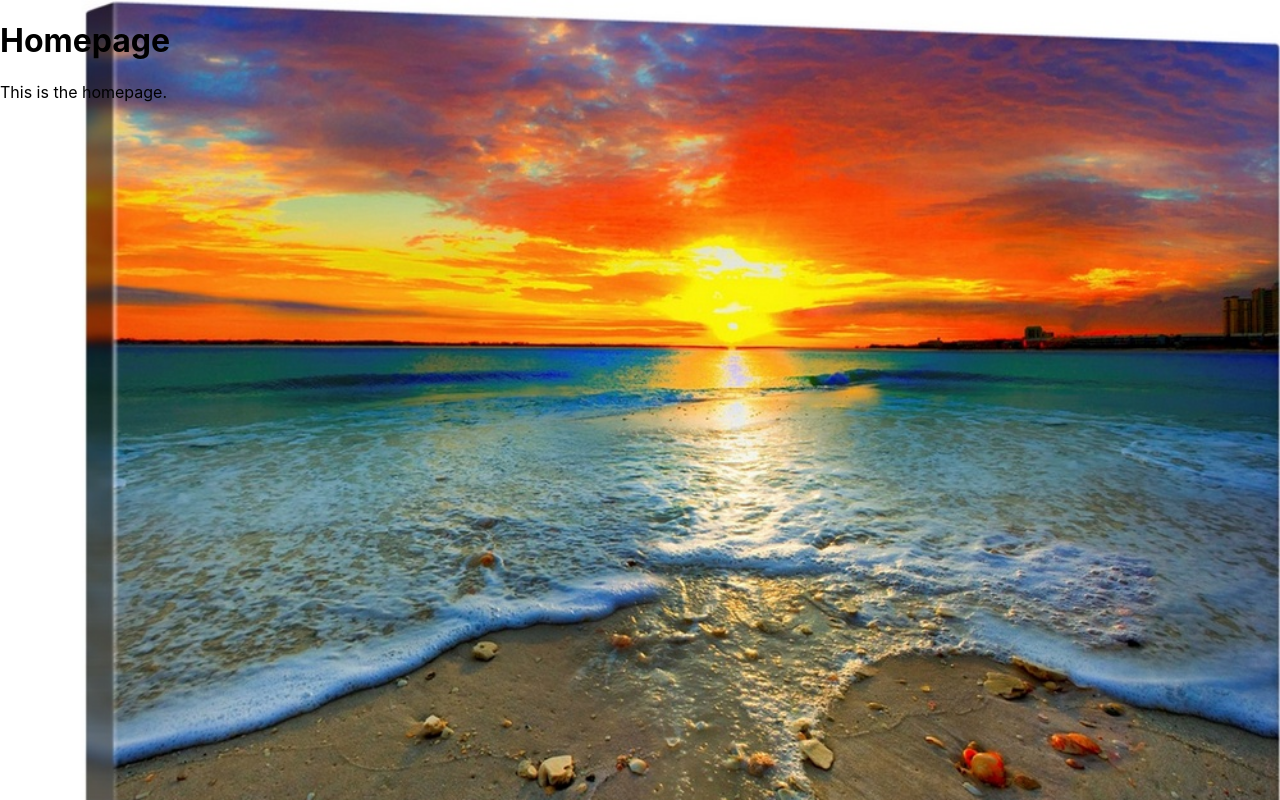
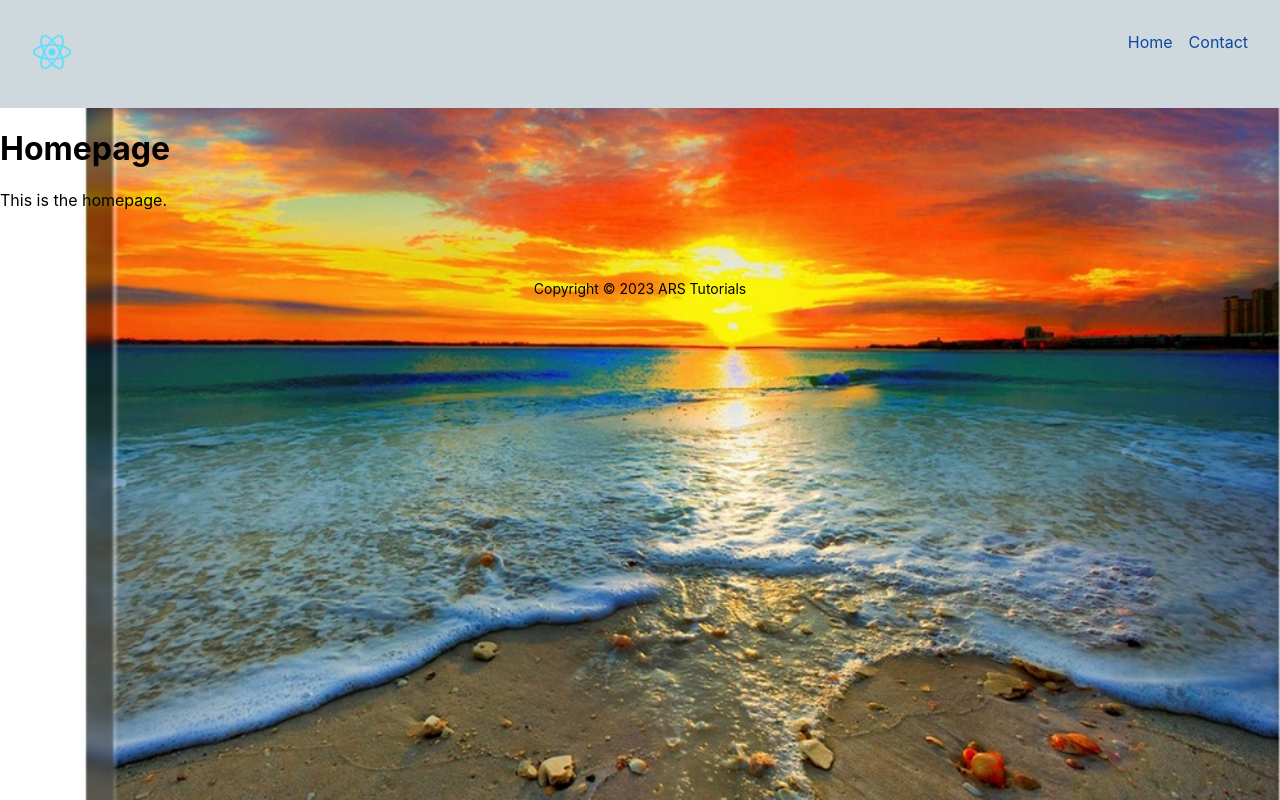
Before and after one commit to 7710407/react2023part1, a React (Create React App) app: page / in a window 1280 px wide. Built offline with nearby package versions, Linux system fonts and the light colour scheme.

Commit message:
Separeted BrowserRoutes component

```diff
--- a/src/App.js
+++ b/src/App.js
@@ -1,31 +1,12 @@
 import './App.css';
-import Footer from './components/Footer';
-import Header from './components/Header'
-import Contact from './pages/Contact'
-import Home from './pages/Home';
-import {BrowserRouter, Routes, Route, Outlet} from 'react-router-dom'
+import Router from './components/Router';
 
 
 function App() {
 
-  const Layout = () => {
-    return (
-      <>
-      <Header />
-      <Outlet />
-      <Footer />
-      </>
-    )
-  }
-
   return (
   <>
-    <BrowserRouter>
-      <Routes>
-        <Route path='/' element={<Home />} />
-        <Route path='contact-us' element={<Contact />} />
-      </Routes>
-    </BrowserRouter>
+    <Router />
   </>
   );
 }
--- /dev/null
+++ b/src/components/Router.js
@@ -0,0 +1,35 @@
+
+import Footer from './Footer';
+import Header from './Header'
+import Contact from '../pages/Contact'
+import Home from '../pages/Home';
+import { BrowserRouter, Routes, Route, Outlet } from 'react-router-dom'
+
+export default function Router() {
+    const Layout = () => {
+        return (
+            <>
+                <Header />
+                <Outlet />
+                <Footer />
+            </>
+        )
+    }
+
+    const BrowserRoutes = () => {
+        return (
+            <BrowserRouter>
+                <Routes>
+                    <Route path='/' element={<Layout />}>
+                        <Route path='/' element={<Home />} />
+                        <Route path='contact-us' element={<Contact />} />
+                    </Route>
+                </Routes>
+            </BrowserRouter>
+        )
+    }
+
+    return (
+        <BrowserRoutes />
+    );
+}
```
